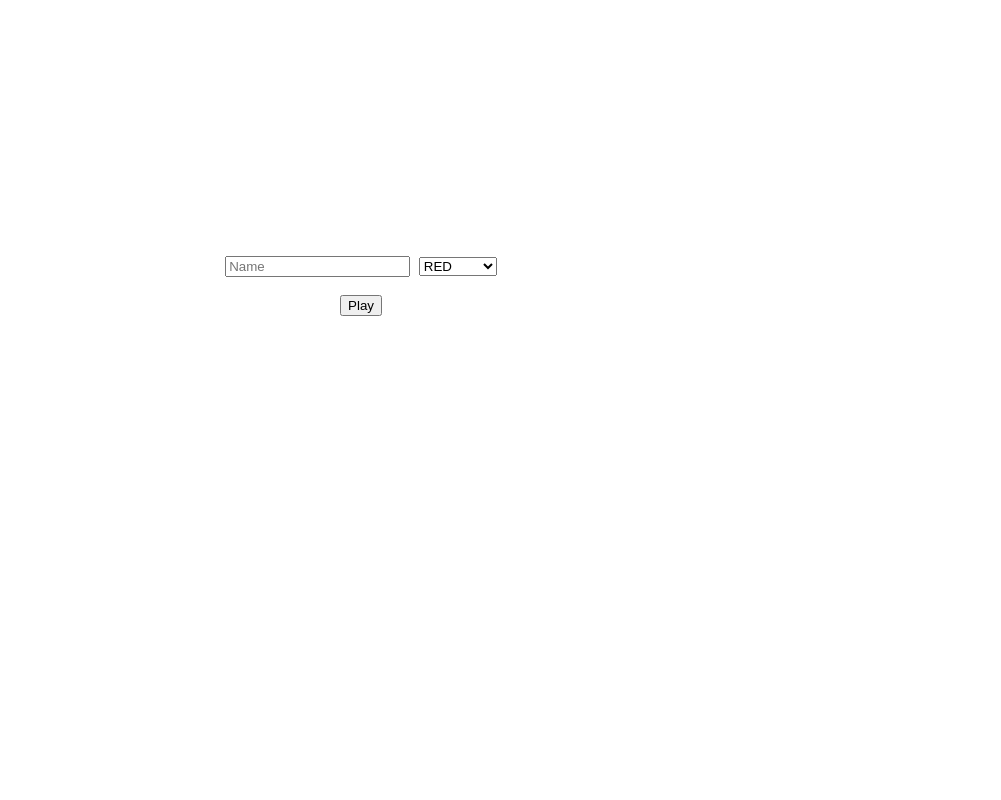
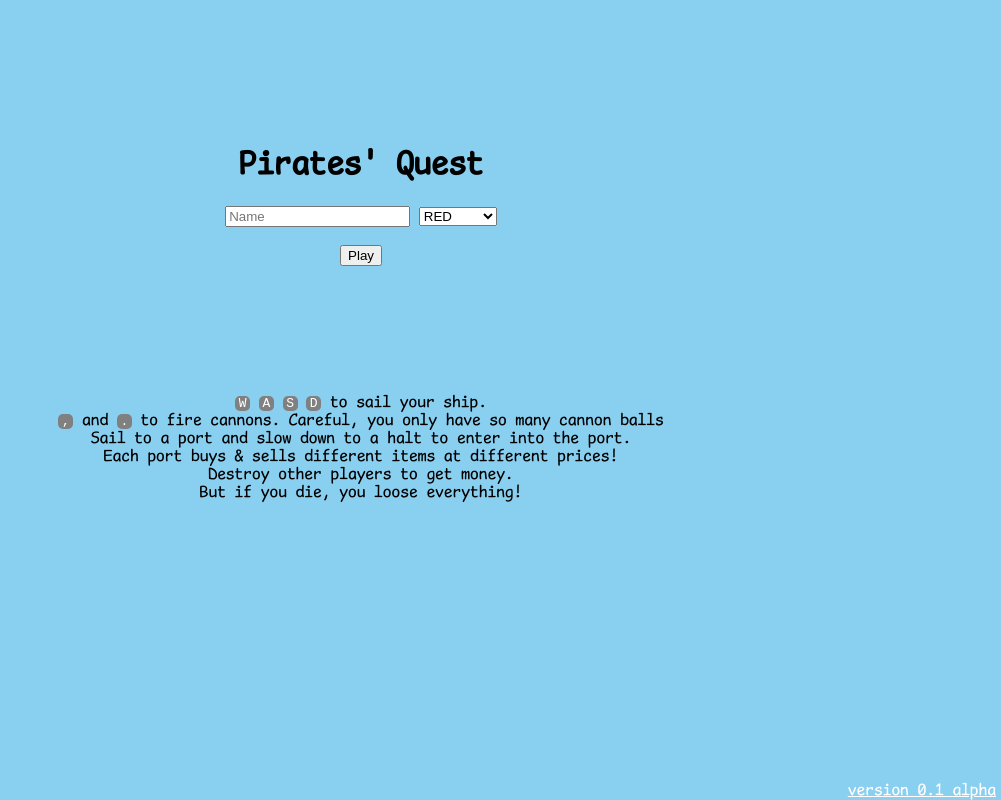
Before and after one commit to joshgrift/pirates, a website built with webpack: page client/index.html in a window 1280 px wide. Shown: the whole page, without its empty margins (279-1280 px from the left). Built offline with nearby package versions, Linux system fonts and the light colour scheme.

Commit message:
Fancier start page

```diff
--- a/client/index.html
+++ b/client/index.html
@@ -6,6 +6,7 @@
   </head>
   <body>
     <div id="menu" class="open">
+      <h1>Pirates' Quest</h1>
       <input placeholder="Name" maxlength="10" minlength="0" type="text" id="name"></input>
       <select id="skin">
         <option value="0">RED</option>
@@ -15,6 +16,19 @@
         <option value="4">BLACK</option>
       </select><br><br>
       <button id="startButton">Play</button>
+
+      <p class="howto">
+        <code>W</code> <code>A</code> <code>S</code> <code>D</code> to sail your ship. <br>
+        <code>,</code> and <code>.</code> to fire cannons. Careful, you only have so many cannon balls<br>
+        Sail to a port and slow down to a halt to enter into the port. <br>
+        Each port buys & sells different items at different prices!<br>
+        Destroy other players to get money. <br>
+        But if you die, you loose everything!
+      </p>
+      <div class="version">
+        <a href="https://github.com/dotjersh/pirates" >version 0.1 alpha</a>
+      </div>
+
     </div>
 
     <div id="game">
--- a/client/src/style.scss
+++ b/client/src/style.scss
@@ -6,6 +6,7 @@
 body {
   margin: 0px;
   font-family: comicMono;
+  background-color: #89cff0;
 }
 
 #menu {
@@ -14,7 +15,28 @@ body {
     display: block;
   }
   text-align: center;
-  padding-top: 20%;
+  padding-top: 10%;
+
+  .version {
+    position: fixed;
+    bottom: 0px;
+    right: 5px;
+    a {
+      color: white !important;
+    }
+  }
+
+  .howto {
+    margin-top: 10%;
+    code {
+      background-color: grey;
+      color: white;
+      display: inline-block;
+      text-align: center;
+      width: 15px;
+      border-radius: 5px;
+    }
+  }
 }
 
 #game {
@@ -24,7 +46,6 @@ body {
   }
 
   #canvas {
-    background-color: #89cff0;
     position: fixed;
     left: 0;
     top: 0;
```
